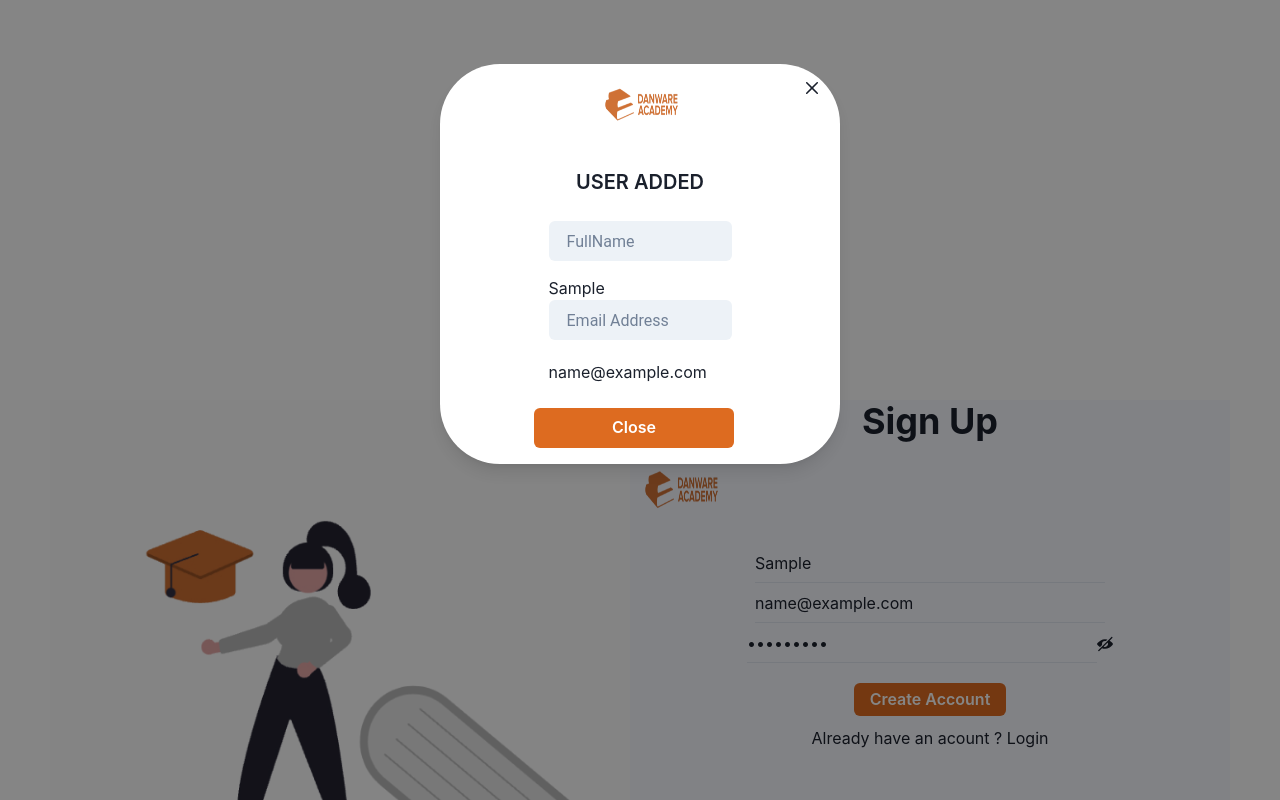
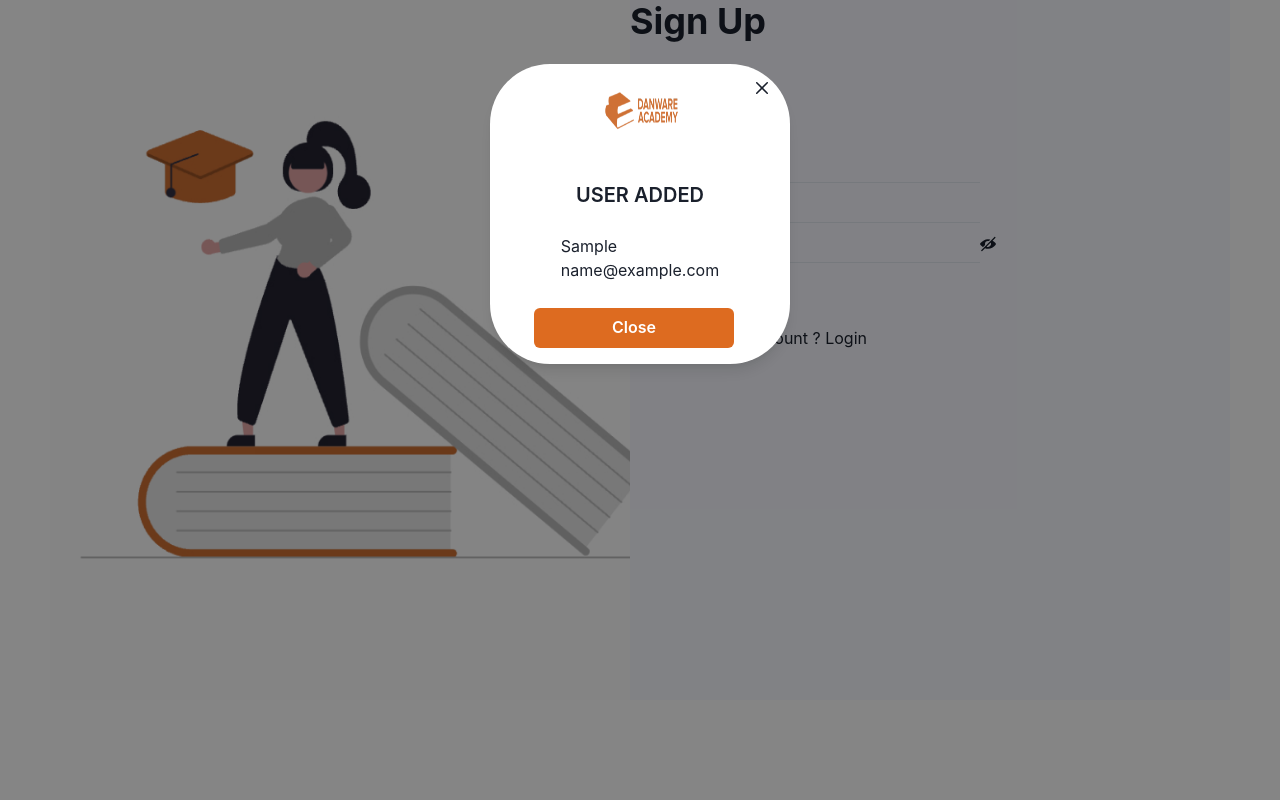
Before and after one commit to AkonaSilwana/Learning_platforms, a React (Create React App) app: page /SignUp in a window 1280 px wide. Both pictures are taken after typing "Sample", "name@example.com", "Sample123" into the empty fields and a click on the button "Create Account". Shown: the top 800 px of the page. Built offline with nearby package versions, Linux system fonts and the light colour scheme.

Commit message:
refactor: cleaning up the code

```diff
--- a/src/App.tsx
+++ b/src/App.tsx
@@ -1,10 +1,10 @@
 import react from 'react';
-import { BrowserRouter as Router, Switch, Route, Link  } from 'react-router-dom';
+import { BrowserRouter as Router, Switch, Route,  } from 'react-router-dom';
 import Login from './Components/Login';
 import './App.css';
 import SignUp from './Components/SignUp';
 import NotFound from './Components/NotFound';
-
+import { ChakraProvider, Flex } from '@chakra-ui/react';
 
 
 
@@ -13,8 +13,9 @@ function App() {
 
 
   return (
+    <ChakraProvider>
+
     <Router>
-    <div className="App">
 
     <Switch>
       <Route path="/SignUp" component={SignUp}/>
@@ -22,8 +23,9 @@ function App() {
         <Route path="/*" component={NotFound}/>
      </Switch>
 
-    </div>
     </Router>
+
+    </ChakraProvider>
   );
 }
 
--- a/src/Components/LoginModal.tsx
+++ b/src/Components/LoginModal.tsx
@@ -1,6 +1,6 @@
 import React from 'react'
-import {ChakraProvider,Box, useDisclosure,Modal, ModalOverlay, ModalContent,ModalHeader,ModalFooter,
-   ModalBody, ModalCloseButton,Text , Button, Input, Image} from '@chakra-ui/react'
+import {Box,Modal, ModalOverlay, ModalContent,ModalHeader,ModalFooter,
+   ModalBody, ModalCloseButton,Text , Button, Image} from '@chakra-ui/react'
 
 
    type LoginUserDetails = {
@@ -26,23 +26,10 @@ function LoginModal(props: LoginUserDetails) {
           <ModalCloseButton />
           <ModalBody  >
             <fieldset>
-           <Input
-            fontFamily={'Roboto'}
-            htmlSize={12} width='auto'
-              variant='filled'
-           placeholder='FullName'
-           marginBottom={'15px'}
 
-           />
            <Text></Text>
            </fieldset>
             <fieldset>
-           <Input
-             fontFamily={'Roboto'}
-              htmlSize={12} width='auto'
-              variant='filled'
-           placeholder='Email Address'
-           />
            <Text>{props.email}</Text>
            </fieldset>
           </ModalBody>
--- a/src/Components/NotFound.tsx
+++ b/src/Components/NotFound.tsx
@@ -1,19 +1,19 @@
-import React, { useState } from 'react'
-import { BrowserRouter as Router, Switch, Route, Link,  } from 'react-router-dom';
-import { ChakraProvider,Button, Image, Heading } from '@chakra-ui/react';
+import React from 'react'
+import {  Link  } from 'react-router-dom';
+import { Image, Heading, Flex } from '@chakra-ui/react';
 function NotFound() {
-
- const getLink = () => {
-   <Link to="/Login"></Link>
- }
 
   return (
     <div>
-       <Image boxSize='150px' src='./Images/logo.png' alt="logo" />
+
+       <Image src='./Images/logo.png' alt="logo" width={'200px'} height={'200px'} top={'10px'} position={'absolute'} right={'580px'}/>
+        <Flex height="100vh" alignItems={'center'} justifyContent={'center'}>
+          <Flex direction={'column'} p={12} rounded={6}>
        <Heading>page not Found</Heading>
         <Image src='./Images/404error.jpg' alt=''/>
-        <Button onClick={getLink}>Back to home page</Button>
-
+        <Link to="/Login">Back to home page</Link>
+        </Flex>
+       </Flex>
     </div>
   )
 }
--- a/src/Components/UserDetailsSignUpModal.tsx
+++ b/src/Components/UserDetailsSignUpModal.tsx
@@ -1,6 +1,6 @@
 import React from 'react'
-import {ChakraProvider,Box, useDisclosure,Modal, ModalOverlay, ModalContent,ModalHeader,ModalFooter,
-   ModalBody, ModalCloseButton,Text , Button, Input, Image} from '@chakra-ui/react'
+import {ChakraProvider,Box, Modal, ModalOverlay, ModalContent,ModalHeader,ModalFooter,
+   ModalBody, ModalCloseButton,Text , Button, Image} from '@chakra-ui/react'
 
 
 
@@ -23,31 +23,17 @@ function UserDetailsSignUpModal(props: SignUpUserDetails) {
      <Box  alignItems={'center'}>
       <Modal  isOpen={props.isOpen} onClose={props.onClose} >
         <ModalOverlay />
-        <ModalContent display="flex" alignItems="center" justifyContent="space-between" boxSize={'400px'}  borderRadius={'60px'}>
+        <ModalContent display="flex" alignItems="center" justifyContent="space-between" boxSize={'300px'}  borderRadius={'60px'}>
            <Image boxSize='100px' align={'center'} src='./Images/logo.png' alt="logo" />
           <ModalHeader>USER ADDED</ModalHeader>
           <ModalCloseButton />
           <ModalBody >
             <fieldset>
-              <Input
-               alignItems={'center'}
-               fontFamily={'Roboto'}
-              htmlSize={12} width='auto'
-              variant='filled'
-           placeholder='FullName'
-            marginBottom={'15px'}
-          />
-          <Text>{props.name}</Text>
+              <Text>{props.name}</Text>
+
            </fieldset>
             <fieldset>
-              <Input
-              alignItems={'center'}
-               fontFamily={'Roboto'}
-              htmlSize={12} width='auto'
-              variant='filled'
-              marginBottom={5}
-           placeholder='Email Address'
-          />
+
            <Text>{props.email}</Text>
            </fieldset>
           </ModalBody>
--- a/src/index.tsx
+++ b/src/index.tsx
@@ -3,7 +3,6 @@ import ReactDOM from 'react-dom/client';
 import './index.css';
 import App from './App';
 import reportWebVitals from './reportWebVitals';
-import { ChakraProvider, Flex, Heading,Input, Image  } from '@chakra-ui/react';
 
 
 
@@ -15,16 +14,10 @@ const root = ReactDOM.createRoot(
 root.render(
   <React.StrictMode>
 
-    <ChakraProvider>
 
-   <Flex height="100vh" alignItems="center" justifyContent ="center">
-    <Flex direction="column" background="white" p={12} rounded={6}>
 
      <App />
 
-     </Flex>
- </Flex>
-    </ChakraProvider>
 
 
   </React.StrictMode>
```
